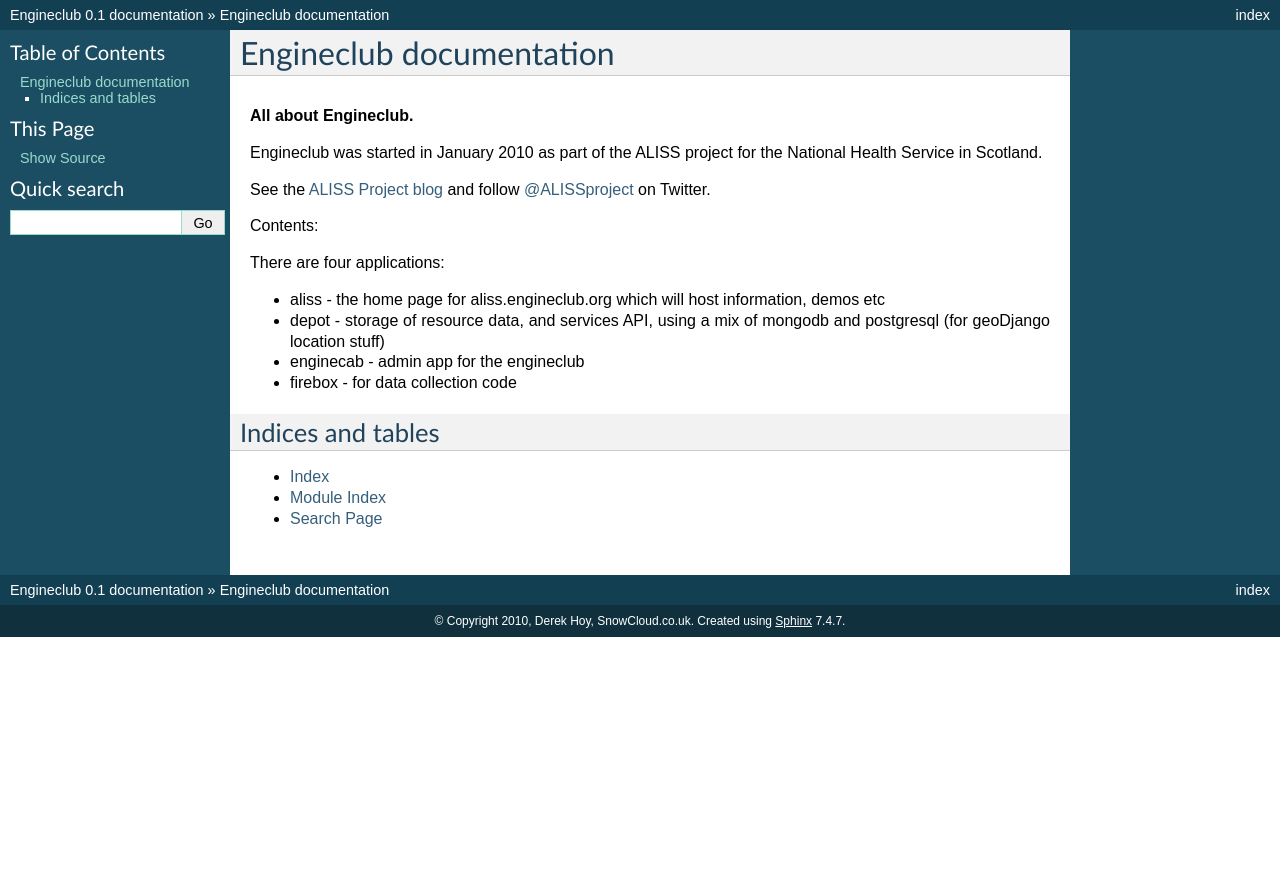
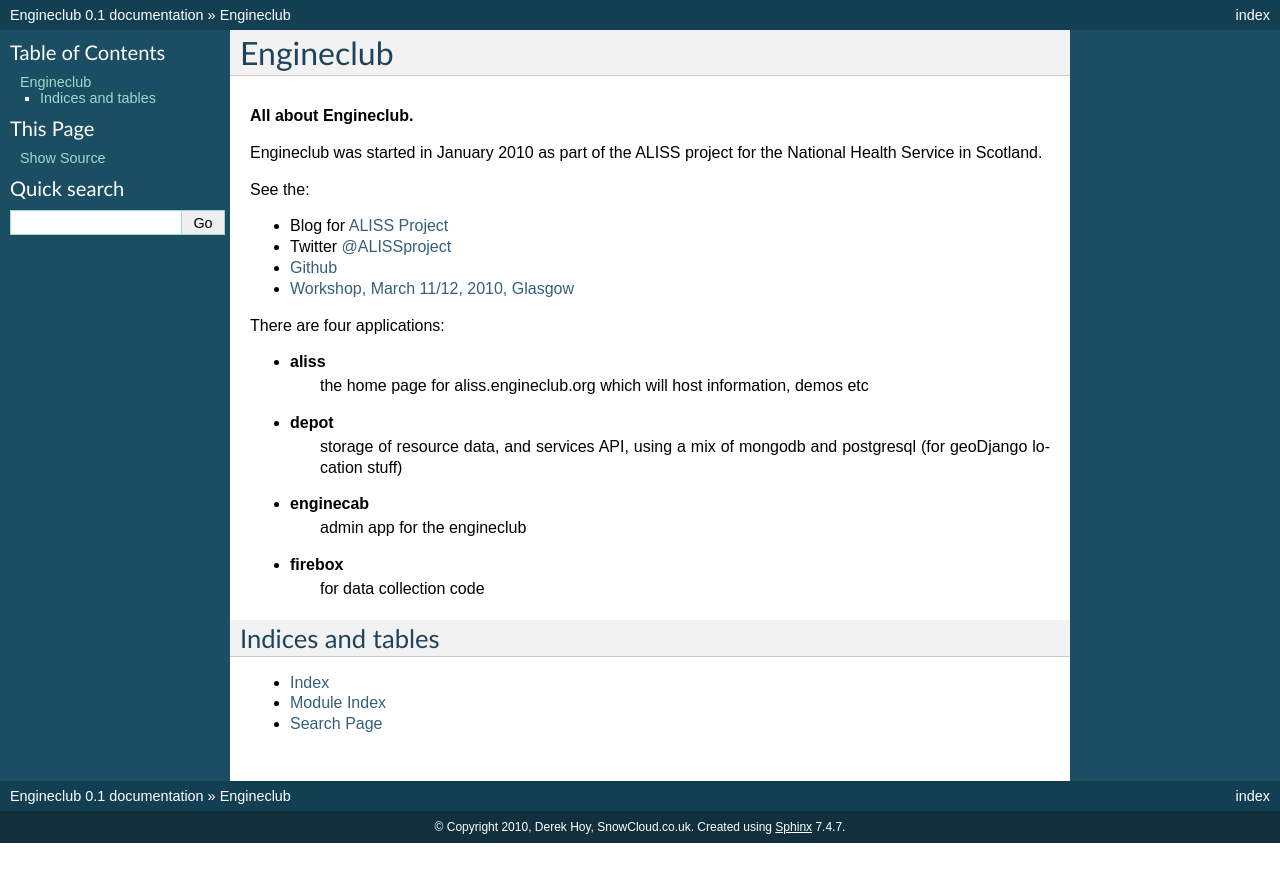
Before and after one commit to snowcloud/engineclub, a Sphinx documentation site: the page built from docs/index.txt, in a window 1280 px wide. Shown: the top 882 px of the page. Built offline with Sphinx 7.4.7, drawn with Linux system fonts in a browser that asks for light colours.

Commit message:
tidying docs

```diff
--- a/README.rst
+++ b/README.rst
@@ -8,6 +8,7 @@ About
 Engineclub was started in January 2010 as part of the ALISS project for the National Health Service in Scotland. It requires `Django <http://djangoproject.com>`_.
 
 See `the ALISS project blog <http://www.aliss.scot.nhs.uk/>`_ for background information.
+`Follow the project on Twitter <http://twitter.com/alissproject>`_
 
 All documentation is in the "docs" directory- see docs/_build/html/index.html
 
--- a/docs/index.txt
+++ b/docs/index.txt
@@ -4,26 +4,37 @@
    contain the root `toctree` directive.
 
 ======================================
-Engineclub documentation
+Engineclub
 ======================================
 
 .. rubric:: All about Engineclub.
 
 Engineclub was started in January 2010 as part of the ALISS project for the National Health Service in Scotland.
 
-See the `ALISS Project blog`_ and follow `@ALISSproject`_ on Twitter.
+See the:
 
-.. _ALISS Project blog: http://www.aliss.scot.nhs.uk/
+- Blog for `ALISS Project`_
+- Twitter `@ALISSproject`_
+- `Github`_
+- `Workshop, March 11/12, 2010, Glasgow`_
+
+.. _ALISS Project: http://www.aliss.scot.nhs.uk/
 .. _@ALISSproject: http://twitter.com/alissproject
+.. _Github: http://github.com/snowcloud/engineclub/
+.. _Workshop, March 11/12, 2010, Glasgow: http://alissinnovation.eventbrite.com/"
 
-Contents:
+.. Contents:
 
 There are four applications:
 
-* aliss - the home page for aliss.engineclub.org which will host information, demos etc
-* depot - storage of resource data, and services API, using a mix of mongodb and postgresql (for geoDjango location stuff)
-* enginecab - admin app for the engineclub
-* firebox - for data collection code
+* **aliss**
+    the home page for aliss.engineclub.org which will host information, demos etc
+* **depot**
+    storage of resource data, and services API, using a mix of mongodb and postgresql (for geoDjango location stuff)
+* **enginecab**
+    admin app for the engineclub
+* **firebox**
+    for data collection code
 
 .. toctree::
    :maxdepth: 2
```
Also changed, not shown: 5 other files.
